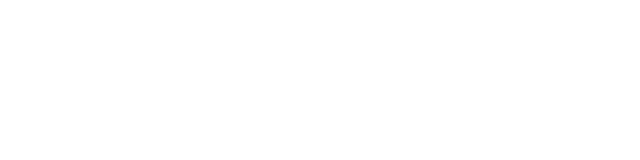
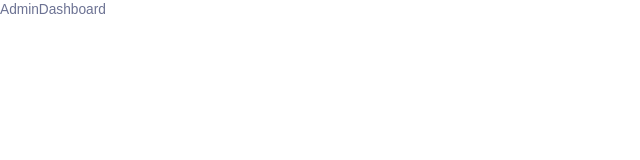
Before and after one commit to AzhagammalRam/TNPH, a React (Vite) app in the folder FrontEnd/: page /TNPHDSR/admindashboard in a window 1280 px wide. Before the commit this address had no page. Shown: the top 160 px of the page, without its empty margins (0-640 px from the left). Built offline with nearby package versions, Linux system fonts and the light colour scheme.

Commit message:
admindashboard added

```diff
--- a/FrontEnd/src/App.jsx
+++ b/FrontEnd/src/App.jsx
@@ -35,6 +35,7 @@
 import SubjectManager from "./components/MasterComponents/subject/SubjectManager";
 import BreaksManager from "./components/MasterComponents/breaks/BreaksManager";
 import BatchDetailsForm from "./components/FormComponents/BatchDetailsForm";
+import AdminDashboard from "./pages/admin/AdminDashboard";
 
 
 const App = () => {
@@ -94,6 +95,7 @@
         <Route path="/mastersubjectmanager" element={<SubjectManager/>} />
         <Route path="/masterbreaksmanager"  element={<BreaksManager/>} />
         <Route path="/batchdetailsform" element={<BatchDetailsForm/>} />
+        <Route path="/admindashboard" element={<AdminDashboard />} />
       </Routes>
 
     </BrowserRouter>
--- /dev/null
+++ b/FrontEnd/src/pages/admin/AdminDashboard.jsx
@@ -0,0 +1,9 @@
+import React from 'react'
+
+function AdminDashboard() {
+  return (
+    <div>AdminDashboard</div>
+  )
+}
+
+export default AdminDashboard
```
Also changed, not shown: 1 other file (tests, documents, lock files or other folders).
